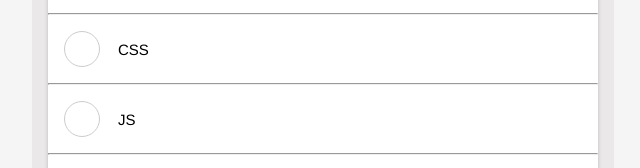
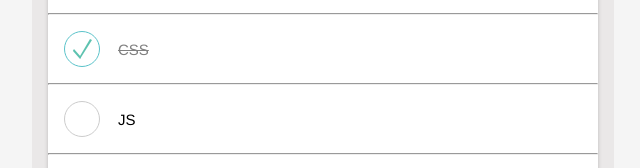
Before and after one commit to ok-technopolis-autumn-2018/LoginovArkadiy, a plain HTML site: page tecnnopolis/index.html in a window 1280 px wide. Shown: the part 250-418 px from the top of the page, 317-957 px from the left. Drawn offline with Linux system fonts and the light colour scheme.

Commit message:
добавил модификатор '__completed' к list_item

```diff
--- a/tecnnopolis/index.html
+++ b/tecnnopolis/index.html
@@ -39,7 +39,7 @@
                     </div>
                 </div>
                 <hr/>
-                <div class="todos-list_item">
+                <div class="todos-list_item __completed">
                     <div class="custom-checkbox todos-list_item_ready-marker">
                         <input type="checkbox" class="custom-checkbox_target" aria-label="Mark todo as ready" />
                         <div class="custom-checkbox_visual">
--- a/tecnnopolis/styles/base/custom-checkbox/custom-checkbox.css
+++ b/tecnnopolis/styles/base/custom-checkbox/custom-checkbox.css
@@ -35,9 +35,8 @@
     border-color: #5bc3ca;
 }
 
-.custom-checkbox_target:checked~.todos-list_item .todos-list_item_text-w .todos-list_item_text {
-    text-decoration-line: line-through;
-}
+
+
 
 .custom-checkbox_target:checked~.custom-checkbox_visual .custom-checkbox_visual_icon {
     width: 20px;
--- a/tecnnopolis/styles/project/todos-list/todos-list.css
+++ b/tecnnopolis/styles/project/todos-list/todos-list.css
@@ -11,6 +11,7 @@
     display: table;
 }
 
+
 .todos-list_item_ready-marker {
     float: left;
     margin-right: 16px;
@@ -20,14 +21,13 @@
     overflow: hidden;
 }
 
-.todos-list_item_text {
+.todos-list_item_text{
     width: 100%;
 }
 
 .todos-list_item_remove {
     float: right;
     margin-left: 16px;
-    /*display: none;*/
     visibility: hidden;
 }
 
@@ -36,6 +36,23 @@
 }
 
 .todos-list_item:hover .todos-list_item_remove {
-    /*display: block;*/
     visibility: visible;
 }
+
+.todos-list_item.__completed .todos-list_item_text {
+    text-decoration-line: line-through;
+    color: gray;
+}
+.todos-list_item.__completed .custom-checkbox_visual {
+    border-color: #5bc3ca;
+}
+
+.todos-list_item.__completed .custom-checkbox_visual .custom-checkbox_visual_icon {
+    width: 20px;
+    height: 20px;
+    position: absolute;
+    top: 50%;
+    left: 50%;
+    margin: -10px;
+    background: url(../../../images/completed.png);
+}
```
